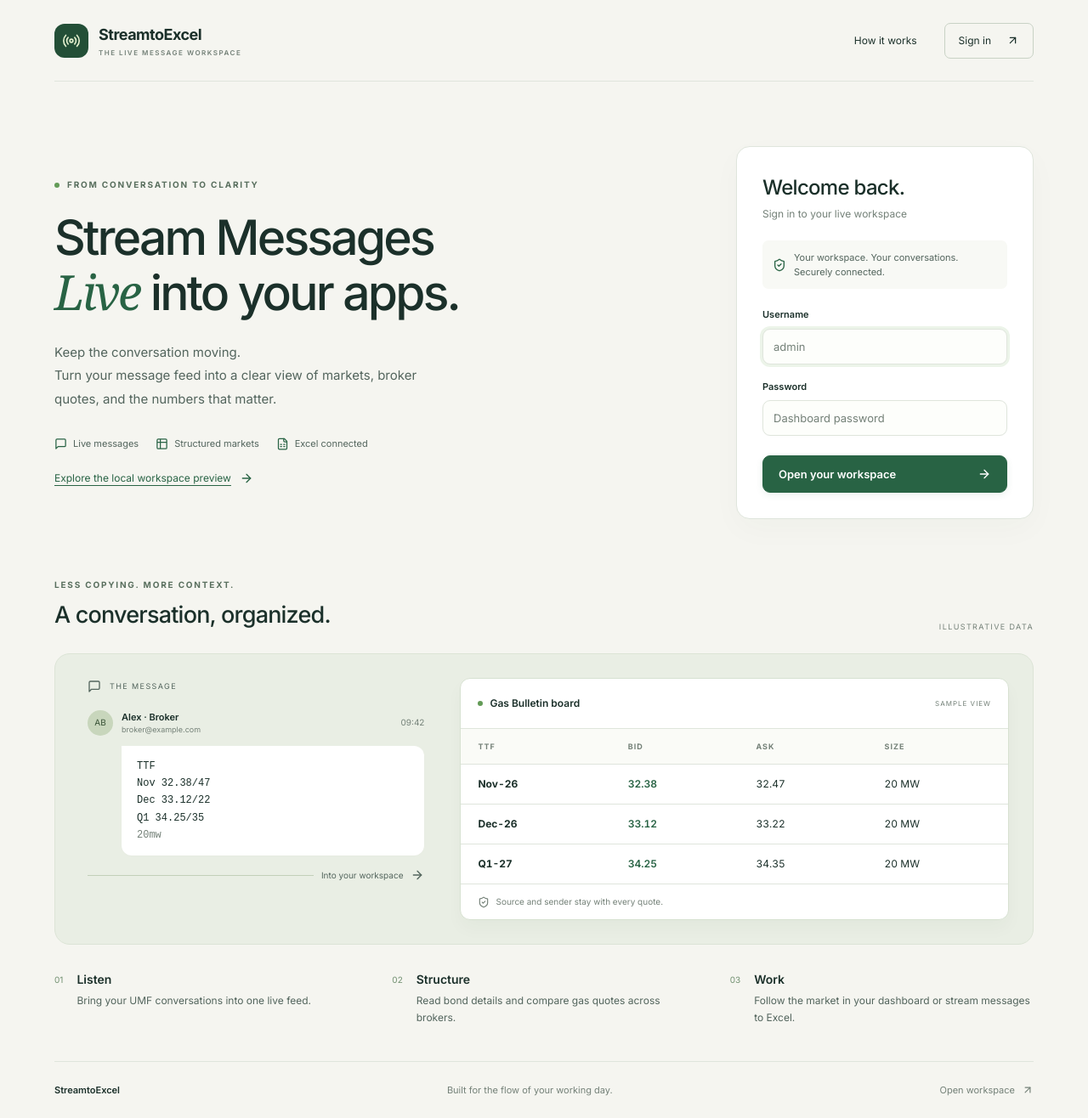
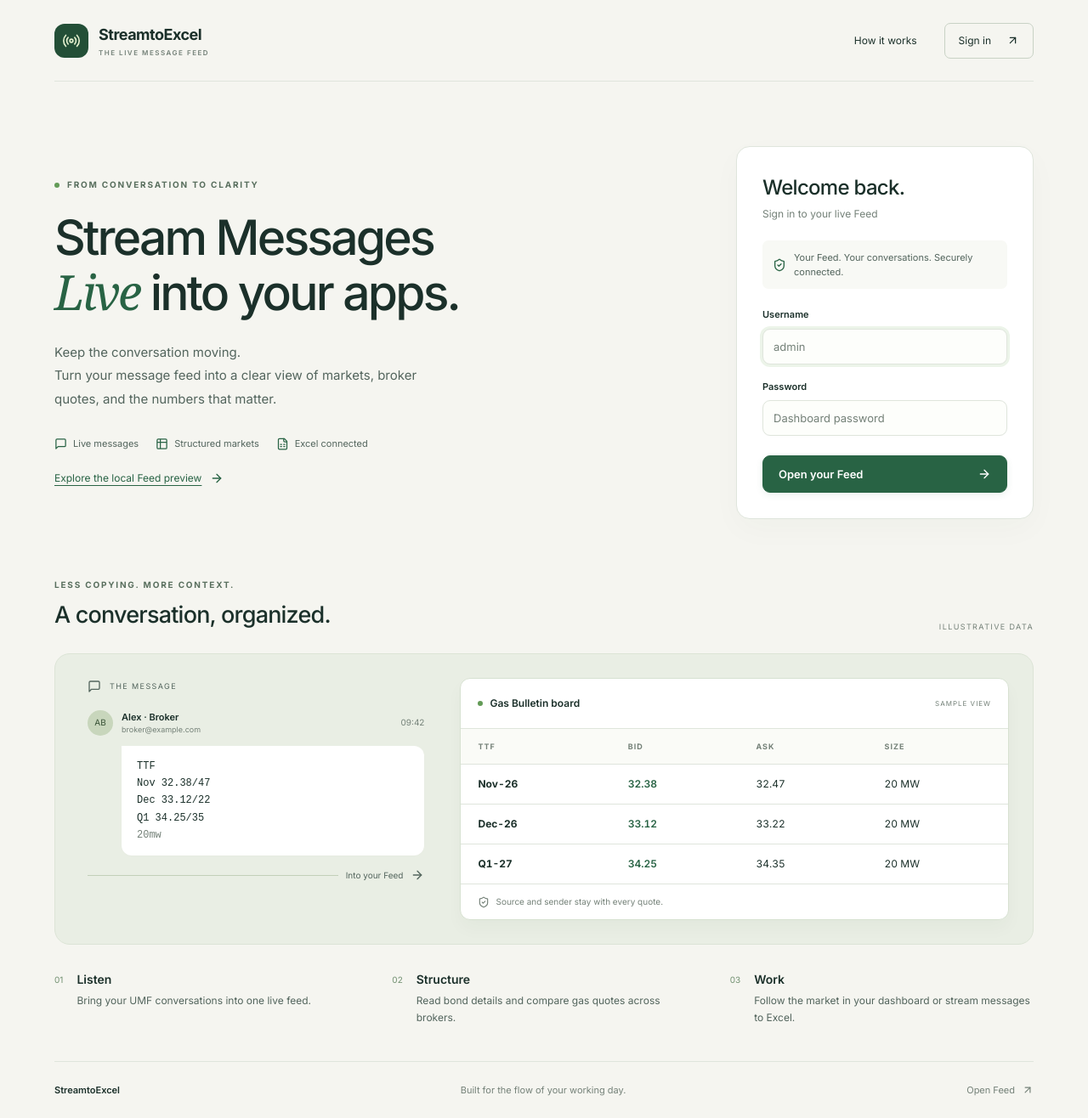
Before and after one commit to milinaire25/UMFstreamtoexcel, a React (Vite) app in the folder frontend/: page /login in a window 1280 px wide. Shown: the whole page at 85% size. Built offline with nearby package versions, Linux system fonts and the light colour scheme; no server answers.

Commit message:
Replace homepage workspace wording with Feed

```diff
--- a/frontend/src/pages/LoginPage.jsx
+++ b/frontend/src/pages/LoginPage.jsx
@@ -33,13 +33,13 @@
         <BrandMark />
         <div>
           <h2>Welcome back.</h2>
-          <p>Sign in to your live workspace</p>
+          <p>Sign in to your live Feed</p>
         </div>
       </div>
 
       <div className="security-strip">
         <ShieldCheck size={16} />
-        <span>Your workspace. Your conversations. Securely connected.</span>
+        <span>Your Feed. Your conversations. Securely connected.</span>
       </div>
 
       <label className="field">
@@ -69,7 +69,7 @@
       {error && <div className="login-error" role="alert">{error}</div>}
 
       <button type="submit" disabled={loading} className="primary login-submit">
-        {loading ? 'Signing in…' : 'Open your workspace'}
+        {loading ? 'Signing in…' : 'Open your Feed'}
         <ArrowRight size={16} />
       </button>
     </form>
@@ -79,7 +79,7 @@
 export default function LoginPage() {
   return <main className="landing">
     <nav className="landing-nav" aria-label="Main navigation">
-      <Link className="landing-brand" to="/login"><BrandMark /><span>StreamtoExcel<span className="brand-caption">THE LIVE MESSAGE WORKSPACE</span></span></Link>
+      <Link className="landing-brand" to="/login"><BrandMark /><span>StreamtoExcel<span className="brand-caption">THE LIVE MESSAGE FEED</span></span></Link>
       <div className="landing-nav-links"><a href="#how-it-works">How it works</a><a href="#sign-in" className="nav-signin">Sign in <ArrowUpRight size={15} /></a></div>
     </nav>
     <section className="landing-hero">
@@ -88,18 +88,18 @@
         <h1>Stream Messages<br /><em>Live</em> into your apps.</h1>
         <p className="landing-description">Keep the conversation moving.<br />Turn your message feed into a clear view of markets, broker quotes, and the numbers that matter.</p>
         <div className="landing-capabilities"><span><MessageSquare size={15} /> Live messages</span><span><Table2 size={15} /> Structured markets</span><span><FileSpreadsheet size={15} /> Excel connected</span></div>
-        {import.meta.env.DEV && <Link to="/design-preview" className="preview-entry">Explore the local workspace preview <ArrowRight size={16} /></Link>}
+        {import.meta.env.DEV && <Link to="/design-preview" className="preview-entry">Explore the local Feed preview <ArrowRight size={16} /></Link>}
       </div>
       <LoginForm />
     </section>
     <section id="how-it-works" className="landing-product">
       <div className="product-section-heading"><div><span className="eyebrow">LESS COPYING. MORE CONTEXT.</span><h2>A conversation, organized.</h2></div><span className="sample-label">ILLUSTRATIVE DATA</span></div>
       <div className="product-demo">
-        <div className="demo-conversation"><div className="demo-label"><MessageSquare size={16} /> THE MESSAGE</div><div className="demo-sender"><span className="demo-avatar">AB</span><div>Alex · Broker<span>broker@example.com</span></div><small>09:42</small></div><div className="demo-message">TTF<br />Nov 32.38/47<br />Dec 33.12/22<br />Q1 34.25/35<br /><span>20mw</span></div><div className="demo-flow"><span /> Into your workspace <ArrowRight size={16} /></div></div>
+        <div className="demo-conversation"><div className="demo-label"><MessageSquare size={16} /> THE MESSAGE</div><div className="demo-sender"><span className="demo-avatar">AB</span><div>Alex · Broker<span>broker@example.com</span></div><small>09:42</small></div><div className="demo-message">TTF<br />Nov 32.38/47<br />Dec 33.12/22<br />Q1 34.25/35<br /><span>20mw</span></div><div className="demo-flow"><span /> Into your Feed <ArrowRight size={16} /></div></div>
         <div className="demo-market"><div className="demo-market-bar"><span><span className="design-dot" /> Gas Bulletin board</span><small>SAMPLE VIEW</small></div><table><thead><tr><th>TTF</th><th>BID</th><th>ASK</th><th>SIZE</th></tr></thead><tbody>{[['Nov-26','32.38','32.47'],['Dec-26','33.12','33.22'],['Q1-27','34.25','34.35']].map(row => <tr key={row[0]}><th>{row[0]}</th><td>{row[1]}</td><td>{row[2]}</td><td>20 MW</td></tr>)}</tbody></table><div className="demo-market-foot"><ShieldCheck size={14} /> Source and sender stay with every quote.</div></div>
       </div>
       <div className="landing-features">{[["01", "Listen", "Bring your UMF conversations into one live feed."],["02", "Structure", "Read bond details and compare gas quotes across brokers."],["03", "Work", "Follow the market in your dashboard or stream messages to Excel."]].map(([number,title,copy])=><div key={number}><span>{number}</span><div><h3>{title}</h3><p>{copy}</p></div></div>)}</div>
     </section>
-    <footer className="landing-footer"><span>StreamtoExcel</span><span>Built for the flow of your working day.</span><a href="#sign-in">Open workspace <ArrowUpRight size={14} /></a></footer>
+    <footer className="landing-footer"><span>StreamtoExcel</span><span>Built for the flow of your working day.</span><a href="#sign-in">Open Feed <ArrowUpRight size={14} /></a></footer>
   </main>;
 }
```
